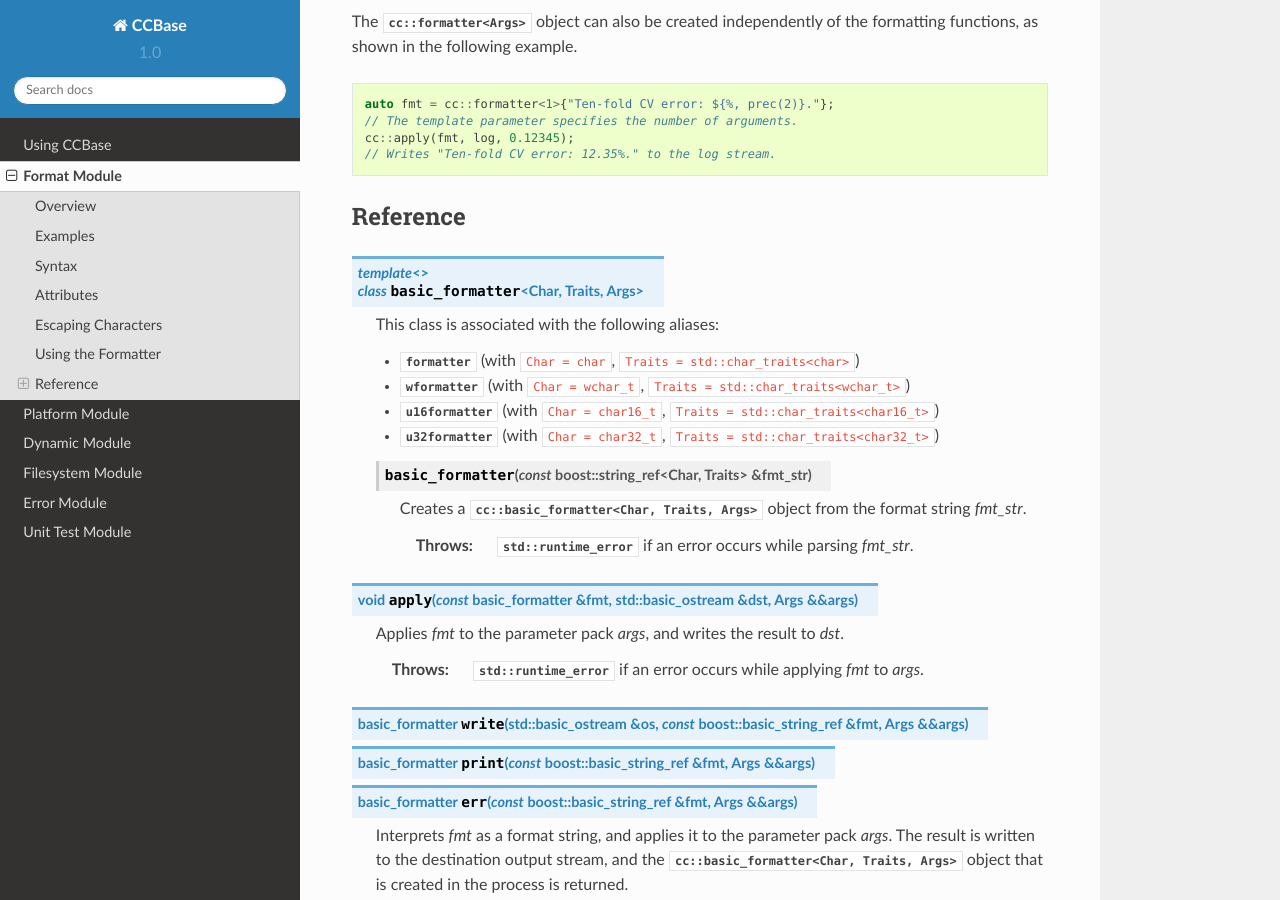
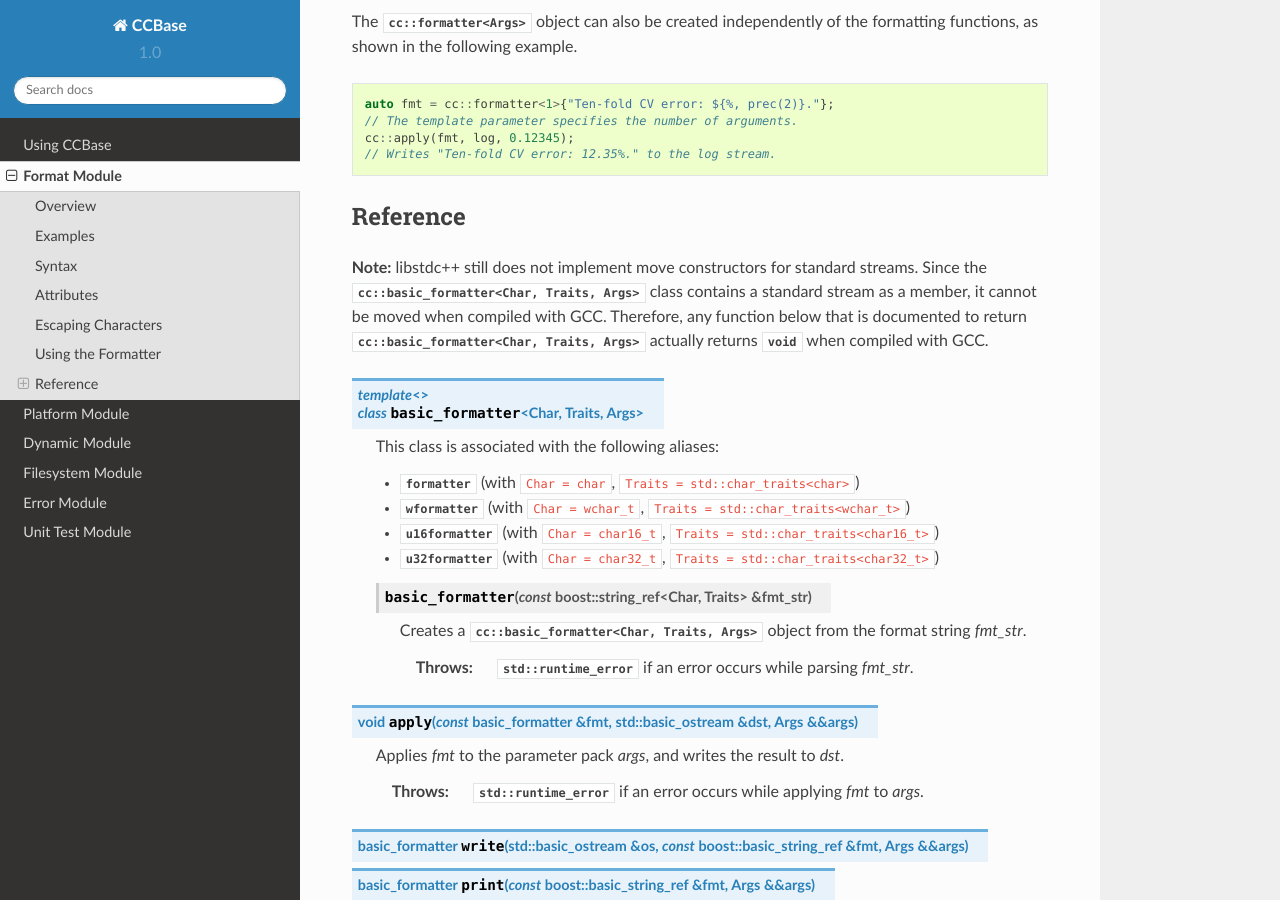
Before and after one commit to adityaramesh/ccbase, a Sphinx documentation site: the page built from docs/format.rst, in a window 1280 px wide and 900 px high, scrolled down 4885 px. Built offline with Sphinx 7.4.7 and the Read the Docs theme 2.0.0, drawn with Linux system fonts in a browser that asks for light colours.

Commit message:
Bugfixes for GCC.

```diff
--- a/docs/dynamic.rst
+++ b/docs/dynamic.rst
@@ -32,10 +32,10 @@ Loading Dynamic Libraries
 
 Suppose that you have a library called ``test.dll``, which defines two symbols
 of interest: *msg*, a :type:`std::string` and :func:`test`, a function with the
-signature ``std::string(std::string, std::string)``. Assuming that both symbols
-have C linkage, then you could load them as follows: ::
+signature ``int(const std::string&, const std::string&)``. Assuming that both
+symbols have C linkage, then you could load them as follows: ::
 
-	using sig = std::string(std::string, std::string);
+	using sig = int(const std::string&, const std::string&);
 	auto img  = cc::image{"test.dll", cc::binding_mode::lazy};
 	auto test = cc::load<signature>("test", img).get();
 	auto& msg = cc::load<std::string>("msg", img).get();
--- a/docs/format.rst
+++ b/docs/format.rst
@@ -255,6 +255,12 @@ functions, as shown in the following example. ::
 Reference
 ---------
 
+**Note:** libstdc++ still does not implement move constructors for standard
+streams. Since the |basic_formatter| class contains a standard stream as a
+member, it cannot be moved when compiled with GCC. Therefore, any function below
+that is documented to return |basic_formatter| actually returns :type:`void`
+when compiled with GCC.
+
 .. namespace:: cc
 
 .. class:: basic_formatter<Char, Traits, Args>
--- a/docs/usage.rst
+++ b/docs/usage.rst
@@ -36,6 +36,12 @@ information).
 .. _issue: https://github.com/adityaramesh/ccbase/issues
 __ issue_
 
+Known Issues
+~~~~~~~~~~~~
+
+GCC does not have any support for locales on OS X. If you need support for
+locales (e.g. for the format module), then you will need to compile with Clang.
+
 Library Structure
 -----------------
 
```
Also changed, not shown: 13 other files.
